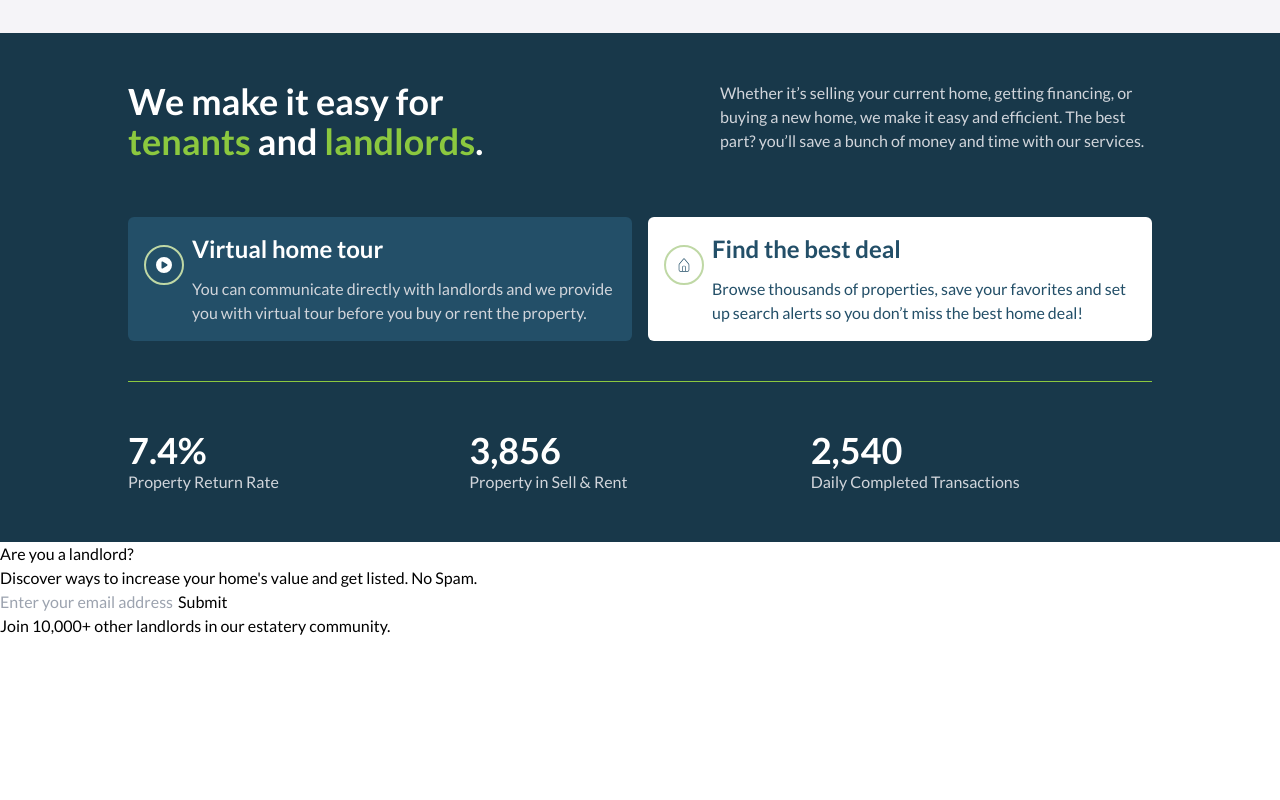
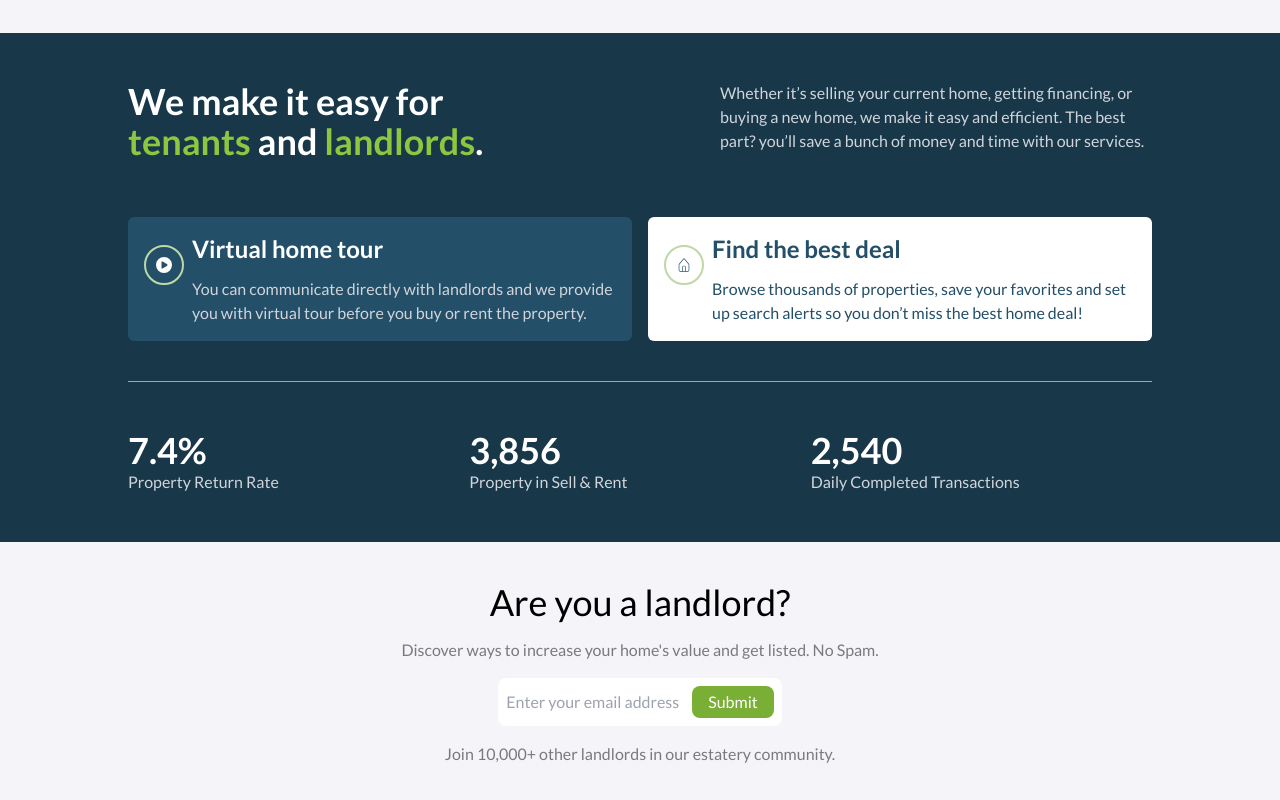
Before and after one commit to manzitresor/real-state-app-frontend, a React (Vite) app: page /home in a window 1280 px wide. Shown: the part 2551-3351 px from the top of the page. Before the commit the page ends 3189 px from the top, so only its background shows below. Built offline with nearby package versions, Linux system fonts and the light colour scheme.

Commit message:
chore: add contact section styles based on figma design

```diff
--- a/src/pages/home/Contact.tsx
+++ b/src/pages/home/Contact.tsx
@@ -2,14 +2,24 @@ import React from 'react'
 
 export default function Contact() {
   return (
-    <section className="bg-white h-full">
-      <h1>Are you a landlord?</h1>
-      <p>Discover ways to increase your home's value and get listed. No Spam.</p>
-      <div>
-        <input type="text" placeholder="Enter your email address" />
-        <button>Submit</button>
+    <section className="bg-soft-gray h-full">
+      <div className="flex flex-col items-center py-10 space-y-4">
+        <h1 className="text-4xl">Are you a landlord?</h1>
+        <p className="text-black/50 text-base">
+          Discover ways to increase your home's value and get listed. No Spam.
+        </p>
+        <div className="bg-white py-2 px-2 rounded-lg flex items-center gap-x-2">
+          <input
+            type="text"
+            placeholder="Enter your email address"
+            className="outline-none bg-transparent"
+          />
+          <button className="bg-green-primary-500 text-white py-1 px-4 rounded-lg">Submit</button>
+        </div>
+        <p className="text-base text-black/50">
+          Join 10,000+ other landlords in our estatery community.
+        </p>
       </div>
-      <p>Join 10,000+ other landlords in our estatery community.</p>
     </section>
   )
 }
```
